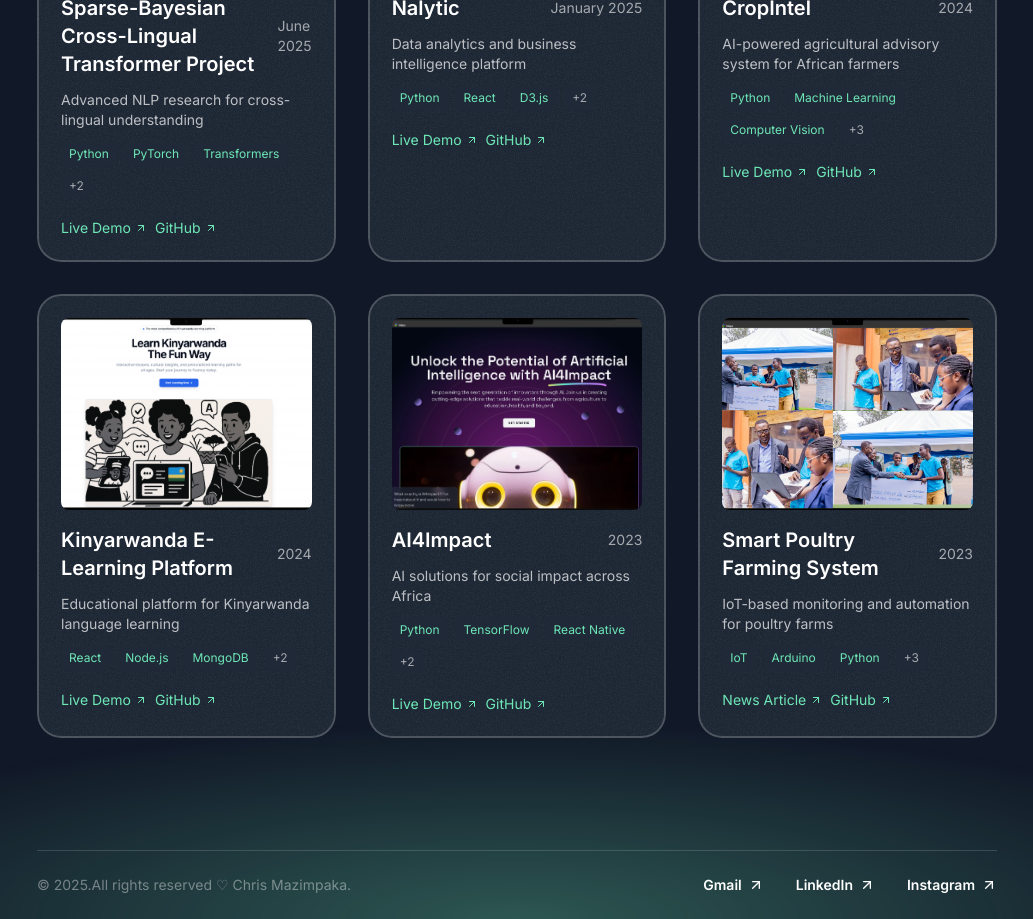
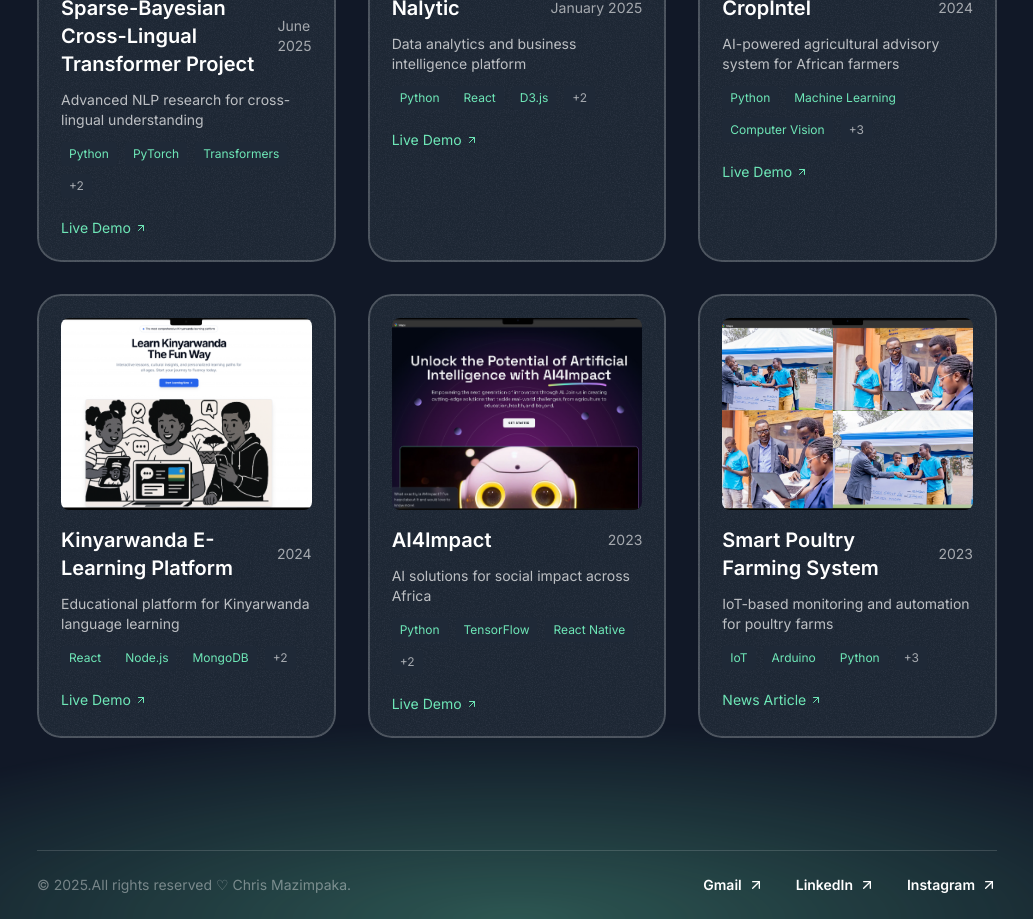
Before and after one commit to chrismazi/myportifolioweb, a Next.js app: page /projects in a window 1280 px wide. Shown: the part 1400-2319 px from the top of the page, without its empty margins (123-1156 px from the left). Built offline with nearby package versions, Linux system fonts and the light colour scheme; a web font is replaced by a local one.

Commit message:
remove GitHub and View Code buttons from project cards and modal

```diff
--- a/src/sections/ProjectsShowcase.tsx
+++ b/src/sections/ProjectsShowcase.tsx
@@ -255,18 +255,6 @@ export const ProjectsShowcase = () => {
                       <ArrowUpRightIcon className="size-3" />
                     </a>
                   )}
-                  {project.github && (
-                    <a
-                      href={project.github}
-                      target="_blank"
-                      rel="noopener noreferrer"
-                      className="inline-flex items-center gap-1 text-emerald-300 hover:text-emerald-200 text-sm"
-                      onClick={(e) => e.stopPropagation()}
-                    >
-                      <span>GitHub</span>
-                      <ArrowUpRightIcon className="size-3" />
-                    </a>
-                  )}
                 </div>
               </div>
             </Card>
@@ -352,17 +340,6 @@ export const ProjectsShowcase = () => {
                           <ArrowUpRightIcon className="size-4" />
                         </a>
                       )}
-                      {selectedProject.github && (
-                        <a
-                          href={selectedProject.github}
-                          target="_blank"
-                          rel="noopener noreferrer"
-                          className="inline-flex items-center gap-2 border border-white/15 text-white px-4 py-2 rounded-lg font-medium hover:bg-white/10 transition-colors"
-                        >
-                          <span>View Code</span>
-                          <ArrowUpRightIcon className="size-4" />
-                        </a>
-                      )}
                     </div>
                   </div>
                 </div>
```
